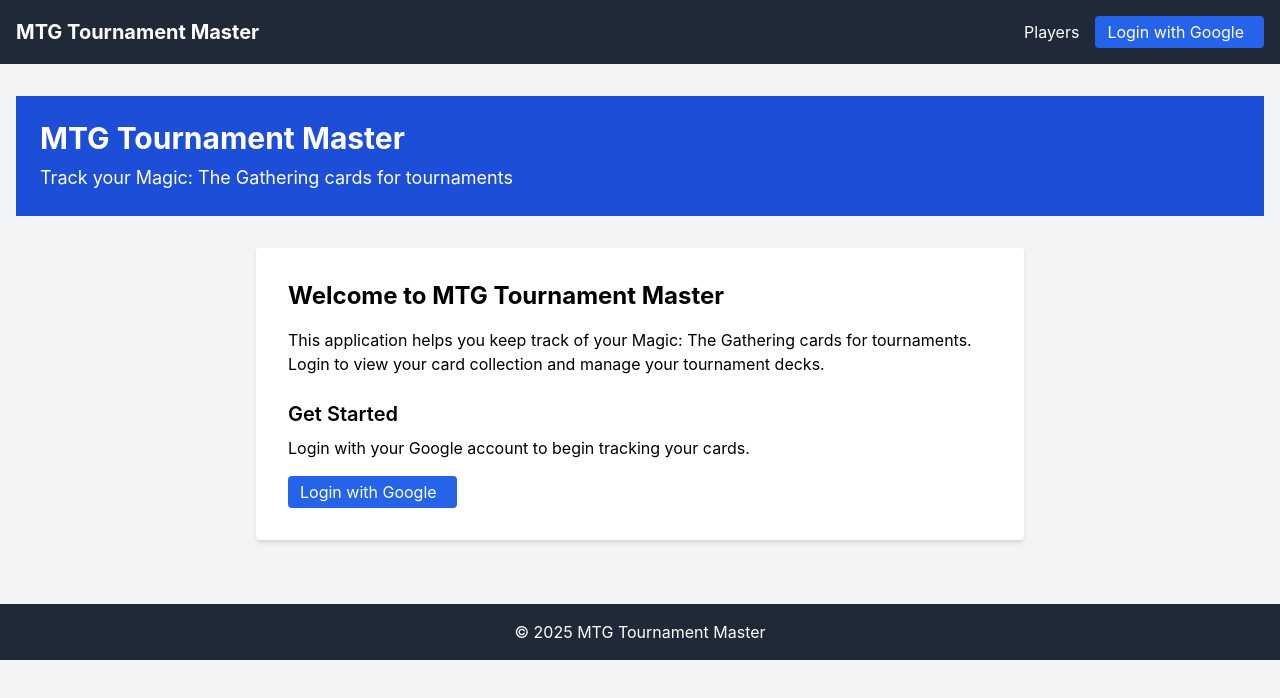
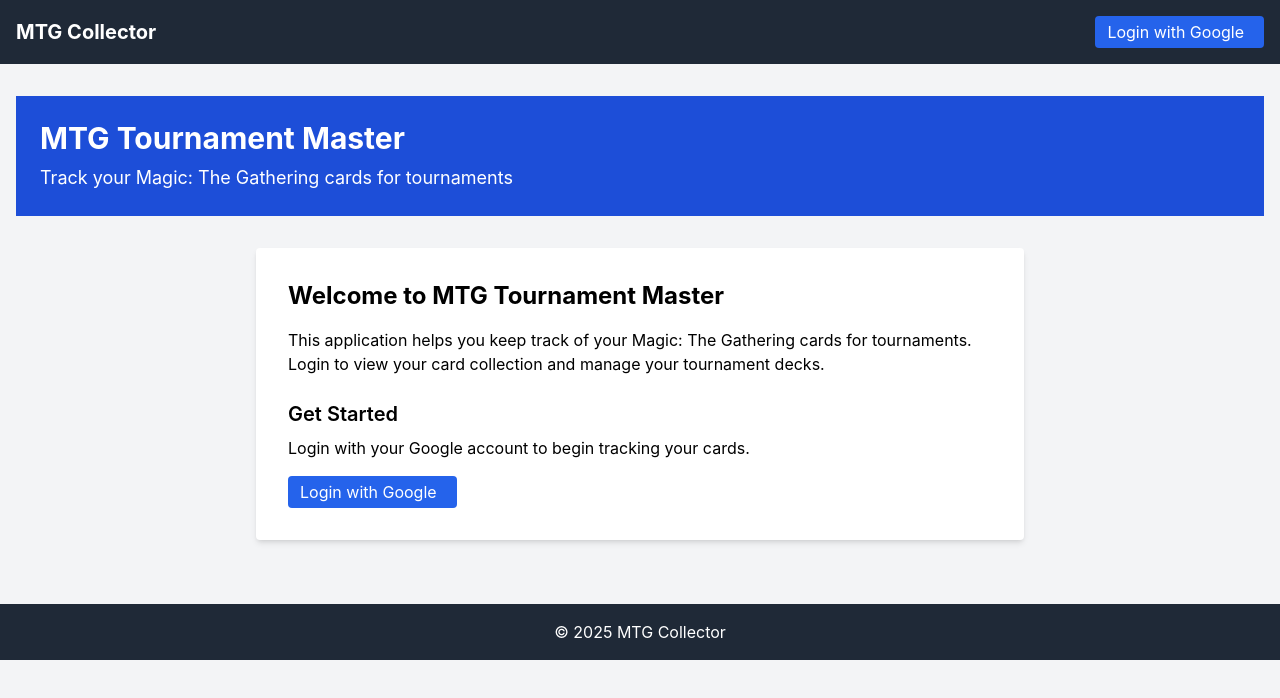
Before and after one commit to grant-pie/tournamaster-front-end, a Nuxt app: page / in a window 1280 px wide. Shown: the top 698 px of the page. Built offline with nearby package versions, Linux system fonts and the light colour scheme.

Commit message:
App name

```diff
--- a/components/Layout/Navbar.vue
+++ b/components/Layout/Navbar.vue
@@ -2,10 +2,11 @@
 <template>
   <nav class="bg-gray-800 text-white p-4">
     <div class="container mx-auto flex justify-between items-center">
-      <NuxtLink to="/" class="text-xl font-bold">MTG Tournament Master</NuxtLink>
+      <NuxtLink to="/" class="text-xl font-bold">MTG Collector</NuxtLink>
 
       <div class="flex space-x-4 items-center">
         <NuxtLink
+          v-if="isAuthenticated"
           to="/players"
           class="hover:text-blue-300"
         >
--- a/layouts/default.vue
+++ b/layouts/default.vue
@@ -8,7 +8,7 @@
 
       <footer class="bg-gray-800 text-white p-4 mt-8">
         <div class="container mx-auto text-center">
-          &copy; {{ new Date().getFullYear() }} MTG Tournament Master
+          &copy; {{ new Date().getFullYear() }} MTG Collector
         </div>
       </footer>
     </div>
--- a/nuxt.config.ts
+++ b/nuxt.config.ts
@@ -19,7 +19,7 @@ export default defineNuxtConfig({
 
   app: {
     head: {
-      title: 'MTG Tournament Master',
+      title: 'MTG Collector',
       meta: [
         { charset: 'utf-8' },
         { name: 'viewport', content: 'width=device-width, initial-scale=1' },
```
